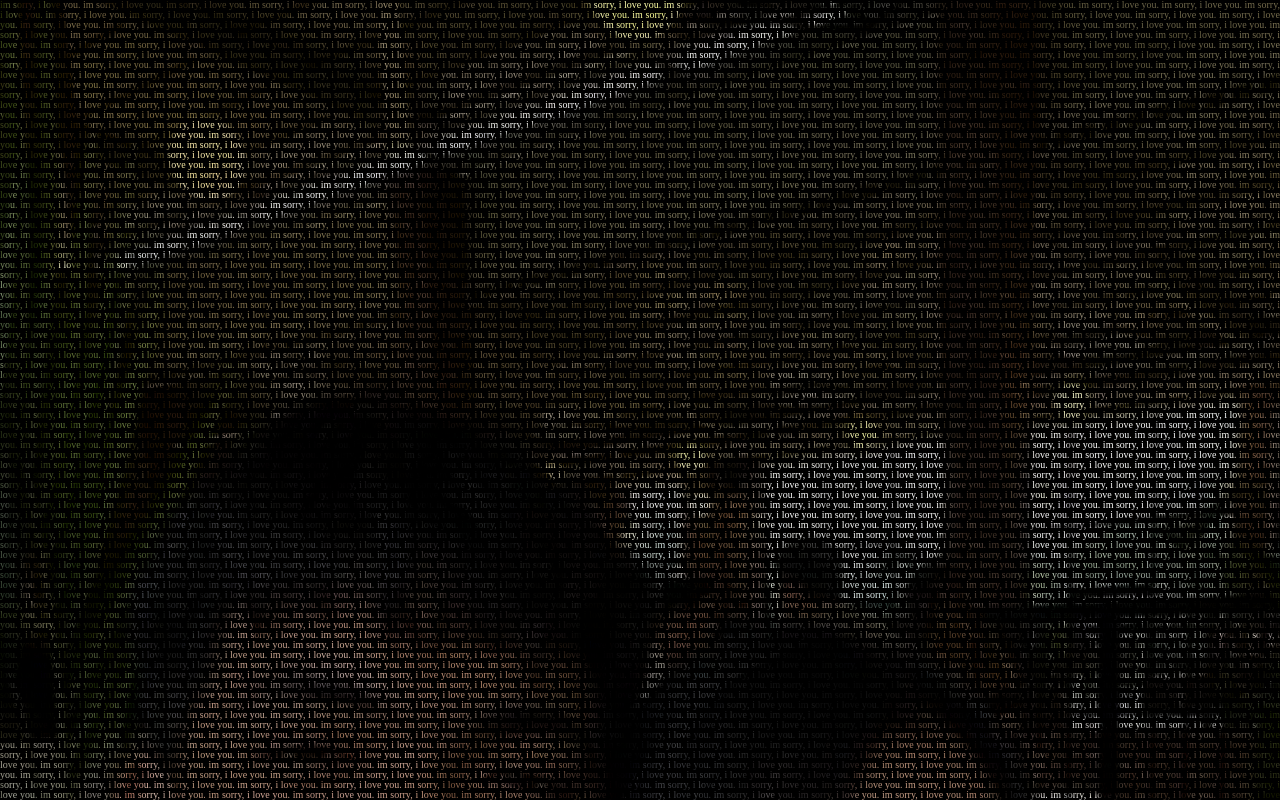
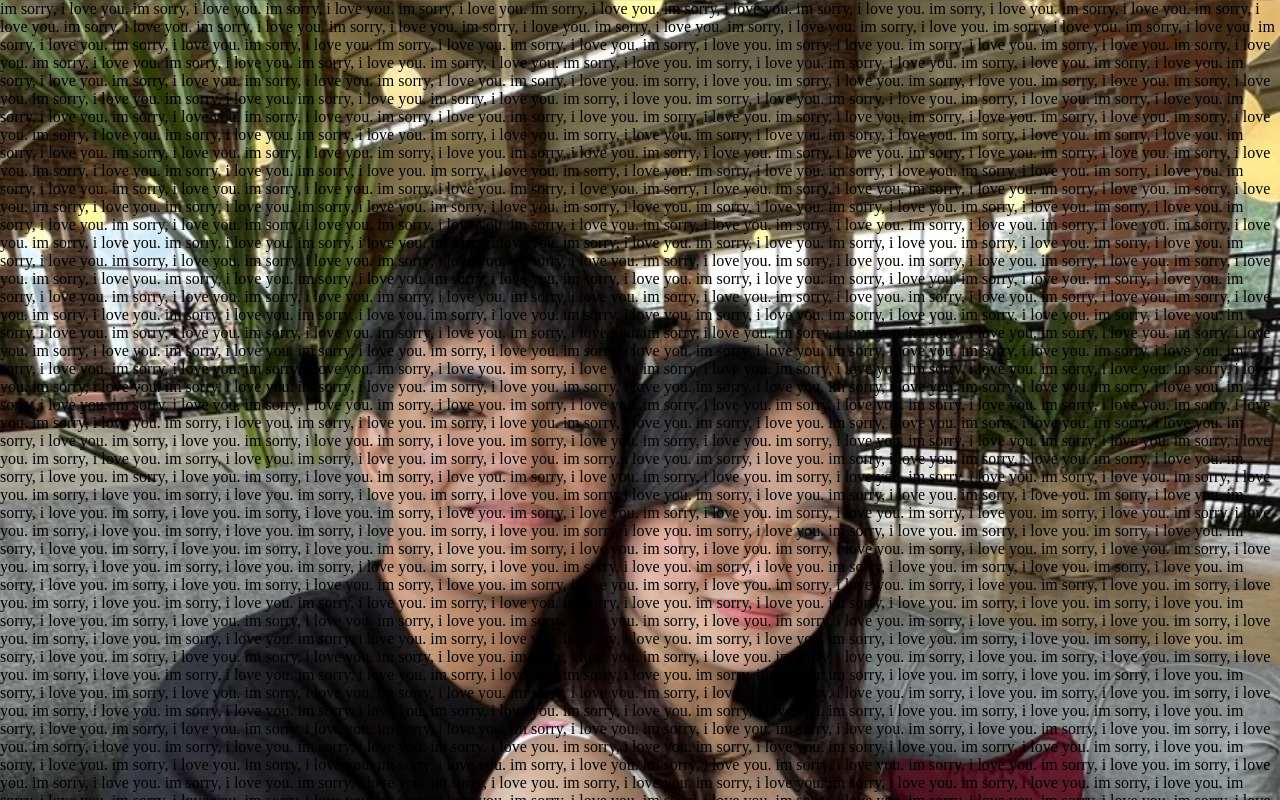
Before and after one commit to rayy-mlsceu/imsorry, a plain HTML site: page index.html in a window 1280 px wide. Shown: the top 800 px of the page. Drawn offline with Linux system fonts and the light colour scheme.

Commit message:
main.css

```diff
--- a/main.css
+++ b/main.css
@@ -1,20 +1,25 @@
-body{
-	margin:0;
-	padding: 0;
-	background:#000;
+body {
+    margin: 0;
+    padding: 0;
+    background-color: #000000; /* Sets the background color to black */
+    background-image: url('./raychi.jpg'); /* Path to your image */
+    background-size: cover; /* Ensures the background image covers the viewport */
+    background-repeat: no-repeat; /* Prevents repeating of the image */
+    background-position: center; /* Centers the background image */
+    background-attachment: fixed; /* Fixes the background image during scrolling */
 }
 
-p {
-	font-size:10px;
-	line-height:10px;
-	text-align:justify;
-	-webkit-background-size:cover;
-	background-size:cover;
-	background-repeat: no-repeat;
-	background-position: center;
-	background: url(raychi.jpg) no-repeat center/cover;
-	background-attachment: scroll;
-	-webkit-background-clip: text;
-	background-clip: text;
-	-webkit-text-fill-color: rgb(225, 225, 255, 0);
+/* Media query for devices with a maximum width of 768px (e.g., tablets and phones) */
+@media (max-width: 768px) {
+    body {
+        background-attachment: scroll; /* Allows scrolling with the background */
+    }
 }
+
+/* Media query for devices with a maximum width of 480px (e.g., small phones) */
+@media (max-width: 480px) {
+    p {
+        font-size: 8px; /* Adjust text size for smaller screens */
+        line-height: 8px;
+    }
+}
```
